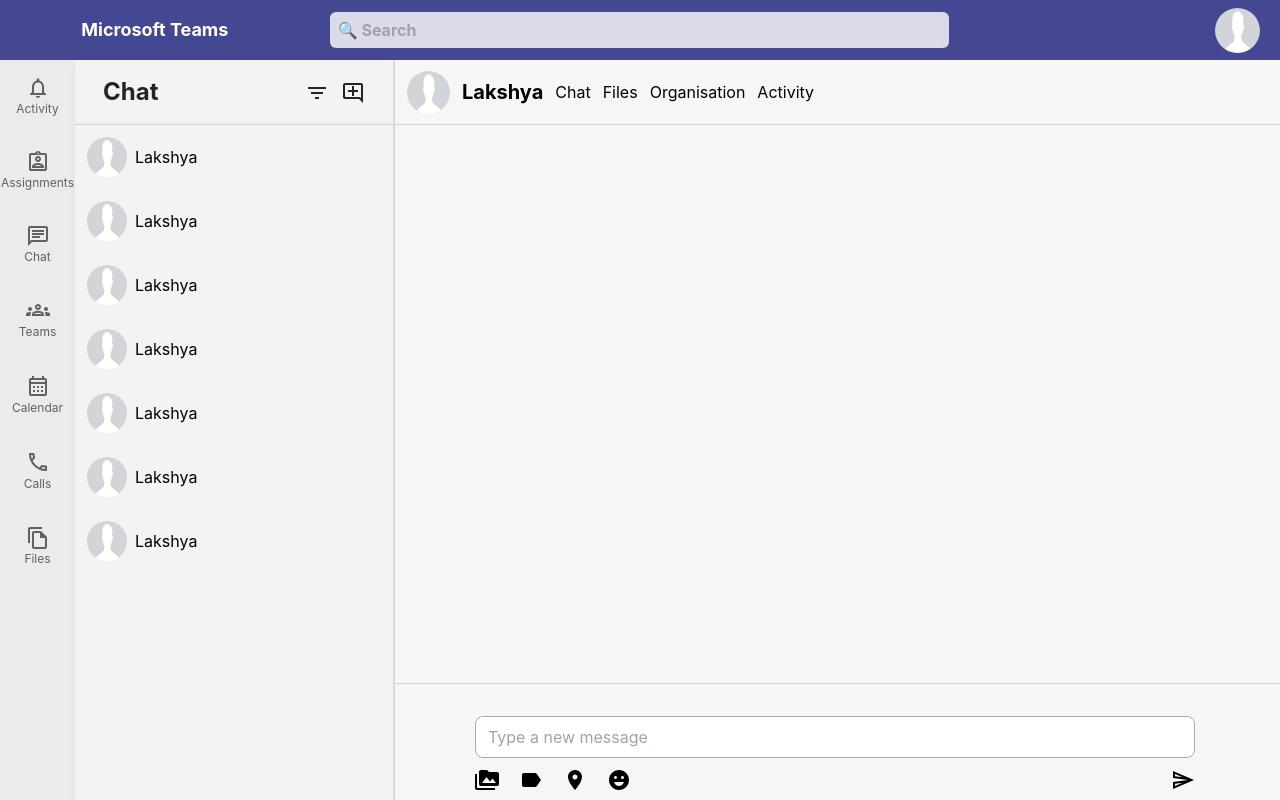
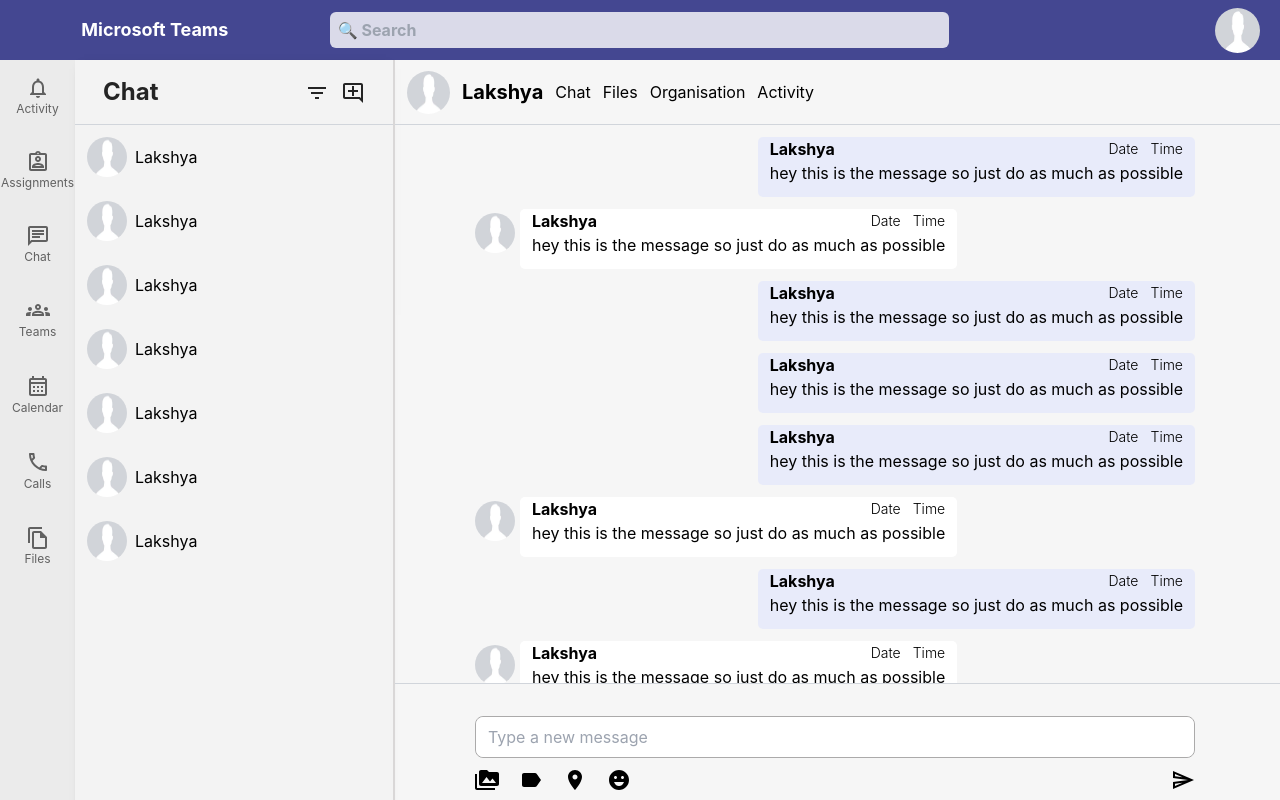
Before and after one commit to LAKSHYA25102003/MS_TEAMS_clone, a React (Create React App) app: page /chats in a window 1280 px wide. Built offline with nearby package versions, Linux system fonts and the light colour scheme.

Commit message:
chatting page is ready

```diff
--- a/src/Components/Conversation.js
+++ b/src/Components/Conversation.js
@@ -2,6 +2,8 @@
 import Avatar from "../Images/profile.jpg"
 import { PermMedia, Label, Room, EmojiEmotions } from "@mui/icons-material"
 import SendOutlinedIcon from '@mui/icons-material/SendOutlined';
+import Message from './Message';
+
 
 function Conversation() {
     return (
@@ -19,9 +21,42 @@
 
                 </div>
             </div>
-            <div id='conversatioMid' className='pl-10 md:pl-20 pr-[140px] md:pr-[480px]'>
 
+
+
+            <div id='conversatioMid' className='pl-10 md:pl-20 pr-[60px] md:pr-[85px]' style={{"overflowY":"auto","height":"calc(100vh - 242.2px)"}}>
+                <Message own={true}/>
+                <Message own={false}/>
+                <Message own={true}/>
+                <Message own={true}/>
+                <Message own={true}/>
+                <Message own={false}/>
+                <Message own={true}/>
+                <Message own={false}/>
+                <Message own={true}/>
+                <Message own={true}/>
+                <Message own={true}/>
+                <Message own={true}/>
+                <Message own={true}/>
+                <Message own={true}/>
+                <Message own={true}/>
+                <Message own={true}/>
+                <Message own={true}/>
+                <Message own={true}/>
+                <Message own={true}/>
+                <Message own={true}/>
+                <Message own={true}/>
+                <Message own={true}/>
+                <Message own={true}/>
+                <Message own={true}/>
+                <Message own={true}/>
+                <Message own={true}/>
+                <Message own={true}/>
+                <Message own={true}/>
             </div>
+
+
+
             <div id='conversationBottom' className='pl-10 md:pl-20 pr-[140px] md:pr-[480px] fixed bottom-0 right-0 left-[75px]  md:left-[395px] w-full border-t-[.5px] border-gray-300 pt-8'>
                 <div id='conversationBottomTop'  style={{"border":"1px solid #abaaaa","borderRadius":"8px"}}>
                     <input type="text" className='w-full  border-1 h-10 outline-none bg-white px-3 focus:border-b-2 border-[#444791]'  style={{ "borderRadius": "8px" }} placeholder="Type a new message" />
--- /dev/null
+++ b/src/Components/Message.css
@@ -0,0 +1,14 @@
+#messageWrapper_own{
+    justify-content: flex-end;
+}
+
+#message{
+    background-color: white;
+    margin-left: 5px;
+    border-radius: 5px;
+}
+
+#message_own{
+    background-color: rgb(232, 235, 250);
+    border-radius: 5px;
+}
--- /dev/null
+++ b/src/Components/Message.jsx
@@ -0,0 +1,32 @@
+import React from "react";
+import "./Message.css";
+import Avatar from "../Images/profile.jpg";
+
+function Message({ own }) {
+  return (
+    <div id={own?"messageWrapper_own":"messageWrapper"} className=" my-3 flex  min-w-fit w-[100%]">
+        {
+            !own&&<img  className="mt-1 w-[40px] h-[40px] rounded-full hidden md:block" src={Avatar} alt="" />
+        }
+      <div id={own ? "message_own" : "message"} className="flex flex-col" style={{"maxWidth":"70%"}}>
+        <div id="messageTop" className="flex">
+          <div id="messageSender" className="w-1/2 px-3 font-bold">
+            Lakshya
+          </div>
+          <div
+            id="messageTime"
+            className="w-1/2 flex justify-end items-center gap-3 px-3 font-light text-sm"
+          >
+            <div>Date</div>
+            <div>Time</div>
+          </div>
+        </div>
+        <div id="messageBottom" className="px-3 pb-3" >
+          hey this is the message so just do as much as possible
+        </div>
+      </div>
+    </div>
+  );
+}
+
+export default Message;
```
